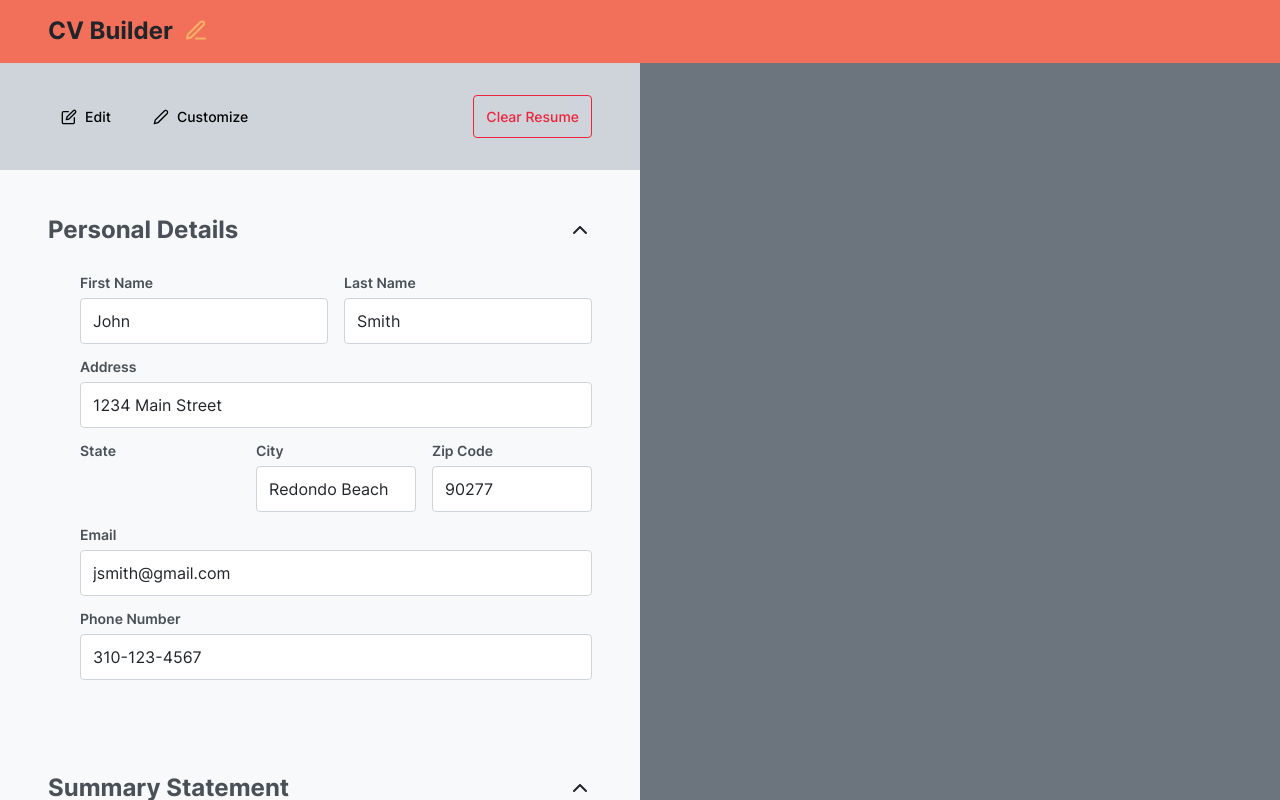
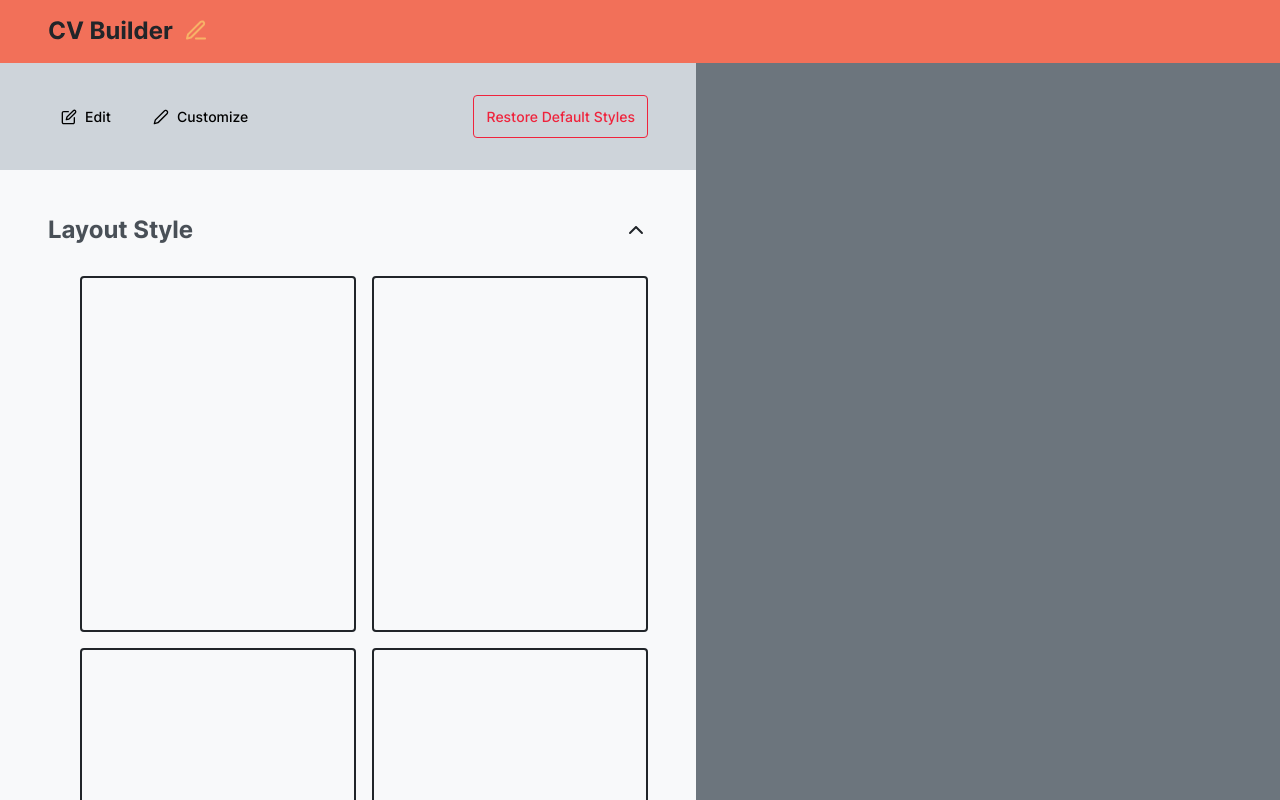
Before and after one commit to vbelmonte/cv-application, a React (Vite) app: page / in a window 1280 px wide. Both pictures are taken after a click on the button "Customize". Shown: the top 800 px of the page. Built offline with nearby package versions, Linux system fonts and the light colour scheme.

Commit message:
Implement logic to open Customize window

```diff
--- a/src/App.jsx
+++ b/src/App.jsx
@@ -1,12 +1,11 @@
 import { useState } from 'react'
-import editIcon from './assets/icon-edit.svg'
-import customizeIcon from './assets/icon-customize.svg'
 import plusIcon from './assets/icon-plus.svg'
 import { Navigation } from './components/Navigation'
 import { Button } from './components/Button'
 import { InputIm, InputSet, InputForm } from './components/Inputs'
 import { Entries, List } from './components/Entries'
 import { DropdownContainer } from './components/Dropdown'
+import { Options } from './components/Options'
 
 
 
@@ -112,6 +111,41 @@ function EditArea() {
   const [awardArray, setAwardArray] = useState([]);
   const [referenceArray, setReferenceArray] = useState([]);
 
+  const [font, setFont] = useState('Inter');
+  const [bodyColor, setBodyColor] = useState('#212529');
+  const [primaryColor, setPrimaryColor] = useState('#FFFFFF');
+  const [secondaryColor, setSecondaryColor] = useState('#EF233C');
+  const [tertiaryColor, setTertiaryColor] = useState('#F27059');
+
+  const [area, setArea] = useState('info');
+
+  function restoreDefaults() {
+    console.log('click!');
+  }
+
+  function displayInput() {
+    setArea('info');
+    setOptions(
+      <Options showInput={displayInput} showCustomize={displayCustomize}>
+        <Button text='Clear Resume' classes='red' type='outline' handleClick={clearAllFields} />
+      </Options>
+    );
+  }
+
+  function displayCustomize() {
+    setArea('customize');
+    setOptions(
+      <Options showInput={displayInput} showCustomize={displayCustomize}>
+        <Button text='Restore Default Styles' classes='red' type='outline' handleClick={restoreDefaults} />
+      </Options>
+    );
+  }
+
+  const [options, setOptions] = useState(
+    <Options showInput={displayInput} showCustomize={displayCustomize}>
+      <Button text='Clear Resume' classes='red' type='outline' handleClick={clearAllFields} />
+    </Options>);
+
   function clearAllFields() {
     setFirstName('');
     setLastName('');
@@ -152,7 +186,7 @@ function EditArea() {
     setReferenceForm(<></>);
   }
 
-  function Options() {
+  /*function Options() {
     return (
       <div className='options-container'>
         <div className='buttons'>
@@ -166,7 +200,7 @@ function EditArea() {
         </div>
       </div>
     )
-  }
+  }*/
 
   function addEntry(event, formClass) {
     event.preventDefault();
@@ -366,9 +400,111 @@ function EditArea() {
   return (
     <>
       <div className='edit-area'>
-        <Options />
+        {/*<Options resetName='Clear Resume' resetCallback={clearAllFields} />*/}
+        {options}
         <div className='input-area'>
-          <DropdownContainer containerName='Personal Details' containerType='no-entries'>
+          {area === 'info' &&
+            <>
+              <DropdownContainer containerName='Personal Details' containerType='no-entries'>
+                <InputForm classes='personal-details padding-left-32'>
+                  <div className='display-flex gap-16 flex-wrap'>
+                    <InputSet label='First Name' type='text' id='fname' name='fname' value={firstName} option='input' callback={setFirstName} />
+                    <InputSet label='Last Name' type='text' id='lname' name='lname' value={lastName} option='input' callback={setLastName} />
+                  </div>
+                  <InputSet label='Address' type='text' id='address' name='address' value={address} option='input' callback={setAddress} />
+                  <div className='display-flex gap-16 flex-wrap'>
+                    <InputSet label='State' id='state' name='state' option='select-state' select={state} callback={setState} />
+                    <InputSet label='City' type='text' id='city' name='city' value={city} option='input' callback={setCity} />
+                    <InputSet label='Zip Code' type='text' id='zip' name='zip' value={zipCode} option='input' callback={setZipCode} />
+                  </div>
+                  <InputSet label='Email' type='text' id='email' name='email' value={email} option='input' callback={setEmail} />
+                  <InputSet label='Phone Number' type='text' id='phone' name='phone' value={phone} option='input' callback={setPhone} />
+                </InputForm>
+              </DropdownContainer>
+              <DropdownContainer containerName='Summary Statement' containerType='no-entries'>
+                <InputForm classes='summary-statement padding-left-32'>
+                  <InputSet label='Summary' id='summary' name='summary' value={summary} option='textarea' callback={setSummary} />
+                </InputForm>
+              </DropdownContainer>
+              <DropdownContainer containerName='Work Experience'>
+                <Entries>
+                  {workEntries}
+                </Entries>
+                {workExperienceForm}
+                <Button text='Add Work Experience' classes='small bittersweet' imgClasses='bittersweet-filter' img={plusIcon} type='icon-text' handleClick={addWorkExperience}/>
+              </DropdownContainer>
+              <DropdownContainer containerName='Volunteer Experience'>
+                <Entries>
+                  {volunteerEntries}
+                </Entries>
+                {volunteerExperienceForm}
+                <Button text='Add Volunteer Experience' classes='small bittersweet' imgClasses='bittersweet-filter' img={plusIcon} type='icon-text' handleClick={addVolunteerExperience} />
+              </DropdownContainer>
+              <DropdownContainer containerName='Education'>
+                <Entries>
+                  {educationEntries}
+                </Entries>
+                {educationForm}
+                <Button text='Add Education' classes='small bittersweet' imgClasses='bittersweet-filter' img={plusIcon} type='icon-text' handleClick={addEducation}/>
+              </DropdownContainer>
+              <DropdownContainer containerName='Certifications'>
+                <Entries>
+                  {certificationEntries}
+                </Entries>
+                {certificationForm}
+                <Button text='Add Certification' classes='small bittersweet' imgClasses='bittersweet-filter' img={plusIcon} type='icon-text' handleClick={addCertification}/>
+              </DropdownContainer>
+              <DropdownContainer containerName='Skills'>
+                <Entries>
+                  {skillEntries}
+                </Entries>
+                {skillForm}
+                <Button text='Add Skill' classes='small bittersweet' imgClasses='bittersweet-filter' img={plusIcon} type='icon-text' handleClick={addSkill} />
+              </DropdownContainer>
+              <DropdownContainer containerName='Awards'>
+                <Entries>
+                  {awardEntries}
+                </Entries>
+                {awardForm}
+                <Button text='Add Award' classes='small bittersweet' imgClasses='bittersweet-filter' img={plusIcon} type='icon-text' handleClick={addAward} />
+              </DropdownContainer>
+              <DropdownContainer containerName='References'>
+                <Entries>
+                  {referenceEntries}
+                </Entries>
+                {referenceForm}
+                <Button text='Add Reference' classes='small bittersweet' imgClasses='bittersweet-filter' img={plusIcon} type='icon-text' handleClick={addReference} />
+              </DropdownContainer>
+            </>
+          }
+          {area === 'customize' &&
+            <>
+              <DropdownContainer containerName='Layout Style' containerType='no-entries'>
+                <div className='display-flex flex-column gap-16 padding-left-32'>
+                  <div className='display-flex gap-16'>
+                    <div className='layout-preview'></div>
+                    <div className='layout-preview'></div>
+                  </div>
+                  <div className='display-flex gap-16'>
+                    <div className='layout-preview'></div>
+                    <div className='layout-preview'></div>
+                  </div>
+                </div>
+              </DropdownContainer>
+              <DropdownContainer containerName='Font Style'>
+                <InputSet label='Font' id='font' name='font' option='select-font' select={font} callback={setFont} />
+              </DropdownContainer>
+              <DropdownContainer containerName='Color Style' containerType='no-entries'>
+                <div className='display-flex gap-16 padding-left-32'>
+                  <InputSet label='Body' id='body' name='body' option='color' classes='flex-column-reverse palette' value={bodyColor} callback={setBodyColor} />
+                  <InputSet label='Primary' id='primary' name='primary' option='color' classes='flex-column-reverse palette' value={primaryColor} callback={setPrimaryColor} />
+                  <InputSet label='Secondary' id='secondary' name='secondary' option='color' classes='flex-column-reverse palette' value={secondaryColor} callback={setSecondaryColor} />
+                  <InputSet label='Tertiary' id='tertiary' name='tertiary' option='color' classes='flex-column-reverse palette' value={tertiaryColor} callback={setTertiaryColor} />
+                </div>
+              </DropdownContainer>
+            </>
+          }
+          {/*<DropdownContainer containerName='Personal Details' containerType='no-entries'>
             <InputForm classes='personal-details padding-left-32'>
               <div className='display-flex gap-16 flex-wrap'>
                 <InputSet label='First Name' type='text' id='fname' name='fname' value={firstName} option='input' callback={setFirstName} />
@@ -437,7 +573,7 @@ function EditArea() {
             </Entries>
             {referenceForm}
             <Button text='Add Reference' classes='small bittersweet' imgClasses='bittersweet-filter' img={plusIcon} type='icon-text' handleClick={addReference} />
-          </DropdownContainer>
+          </DropdownContainer>*/}
         </div>
       </div>
     </>
--- a/src/index.css
+++ b/src/index.css
@@ -334,8 +334,30 @@ div.input {
   gap: 0.5rem;
 }
 
+div.input.flex-column-reverse {
+  flex-direction: column-reverse;
+}
+
+input[type="color"] {
+	-webkit-appearance: none;
+  border: none;
+  outline: none;
+  border-radius: 0.25rem;
+  width: 100%;
+  height: 3rem;
+  padding: 0rem;
+}
+input[type="color"]::-webkit-color-swatch-wrapper {
+	padding: 0;
+}
+input[type="color"]::-webkit-color-swatch {
+	border: solid 1px var(--french-gray);
+  border-radius: 0.25rem;
+}
 
 
+
+/** LAYOUT PROPERTIES **/
 
 nav {
   background-color: var(--bittersweet);
@@ -407,3 +429,19 @@ img.chevron {
   flex-direction: column;
   gap: 1rem;
 }
+
+
+
+/** CUSTOMIZATION PROPERTIES **/
+
+.layout-preview {
+  width: 17rem;
+  height: 22rem;
+  border: solid 2px var(--eerie-black);
+  border-radius: 0.25rem;
+}
+
+div.palette {
+  width: fit-content;
+  align-items: center;
+}
```
